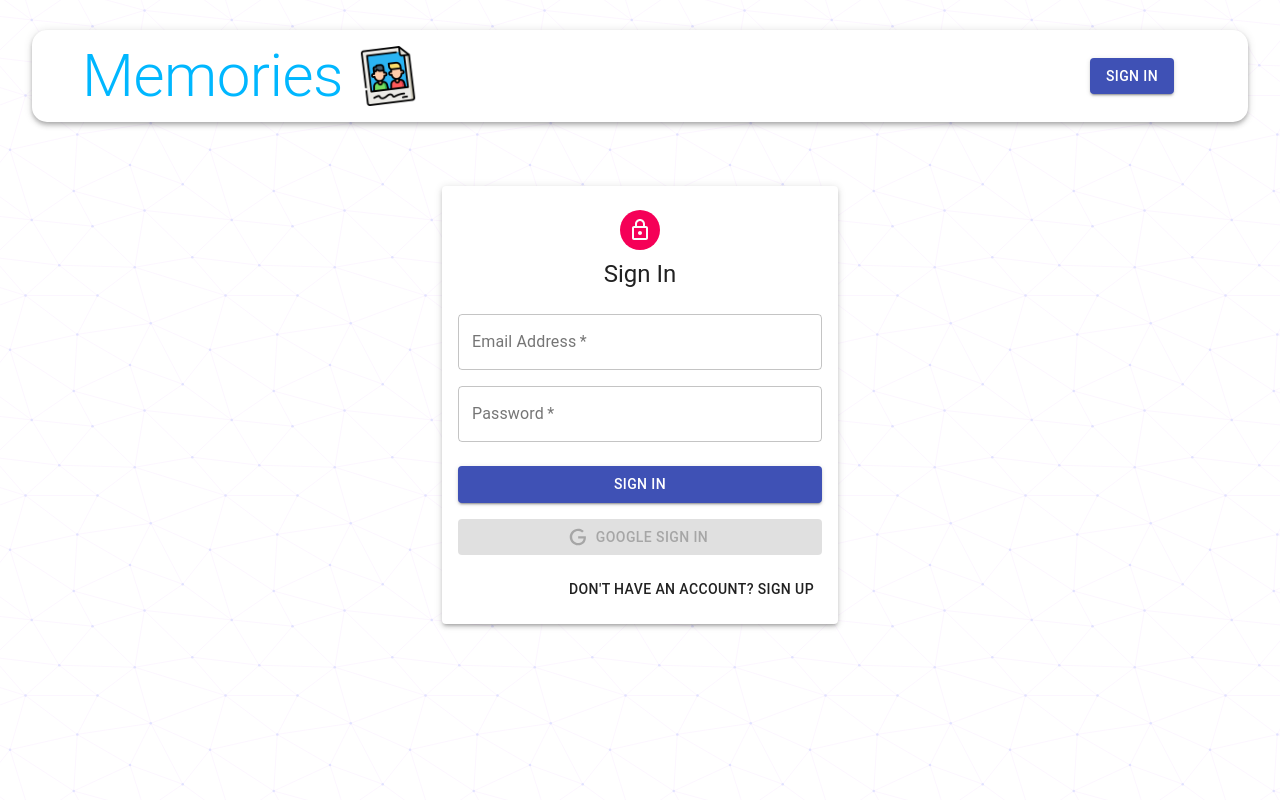
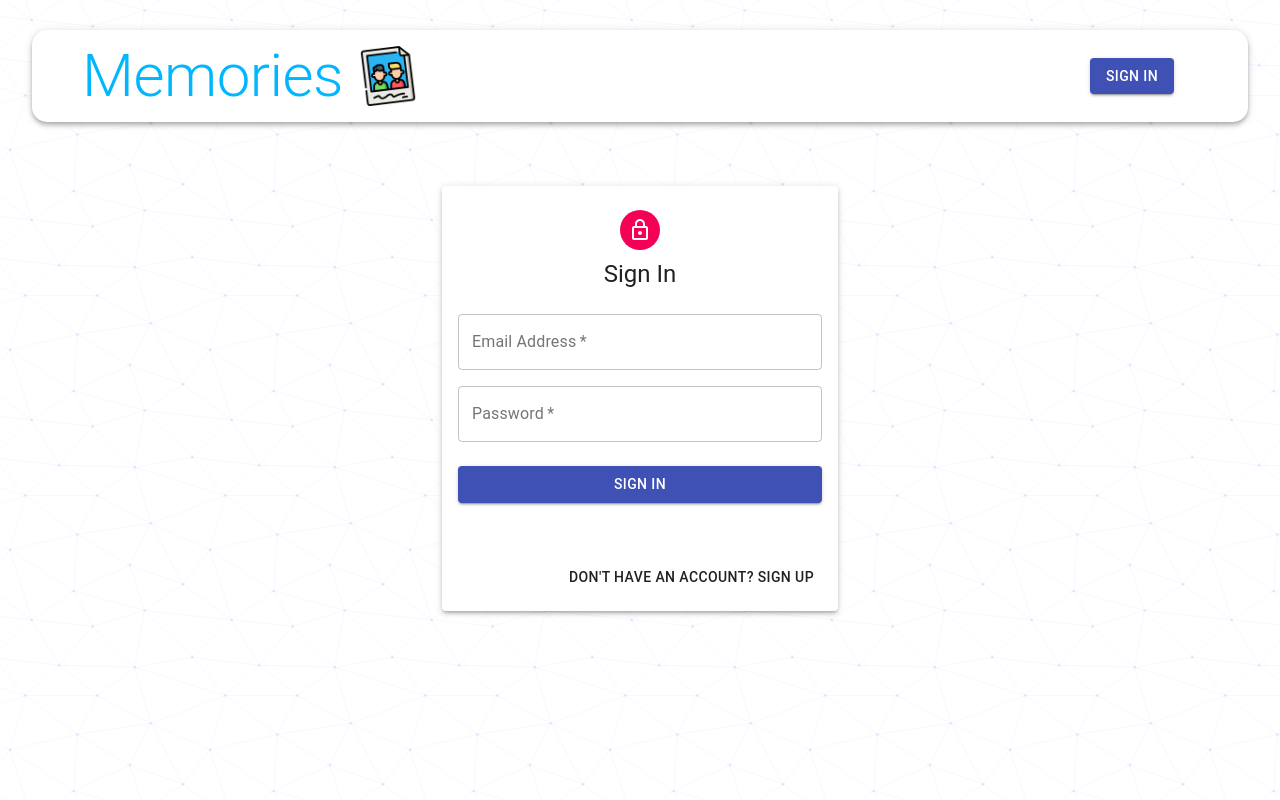
Before and after one commit to mFaYizp/socialApp, a React (Create React App) app in the folder client/: page /auth in a window 1280 px wide. Built offline with nearby package versions, Linux system fonts and the light colour scheme.

Commit message:
google sign in success

```diff
--- a/client/package.json
+++ b/client/package.json
@@ -6,11 +6,13 @@
     "@material-ui/core": "^4.12.4",
     "@material-ui/icons": "^4.9.1",
     "@material-ui/lab": "^4.0.0-alpha.58",
+    "@react-oauth/google": "^0.11.1",
     "@reduxjs/toolkit": "^1.9.5",
     "@testing-library/jest-dom": "^4.2.4",
     "@testing-library/react": "^9.3.2",
     "@testing-library/user-event": "^7.1.2",
     "axios": "^0.19.2",
+    "dotenv": "^16.3.1",
     "jwt-decode": "^3.1.2",
     "material-ui-chip-input": "^1.1.0",
     "moment": "^2.27.0",
--- a/client/src/components/Auth/Auth.jsx
+++ b/client/src/components/Auth/Auth.jsx
@@ -8,15 +8,19 @@ import {
   Paper,
   Typography,
 } from "@material-ui/core";
-import { GoogleLogin } from "react-google-login";
+import { GoogleLogin } from "@react-oauth/google";
 import LockOutlinedIcon from "@material-ui/icons/LockOutlined";
 import Input from "./Input";
-import Icon from "./Icon";
+import { useDispatch } from "react-redux";
+import {AUTH} from "../../constants/actionTypes"
+import {useHistory} from "react-router-dom"
 
 const Auth = () => {
   const classes = useStyles();
   const [showPassword, setShowPassword] = useState(false);
   const [isSignup, setIsSignup] = useState(false);
+  const dispatch = useDispatch();
+  const history = useHistory()
 
   const handleSubmit = () => {};
   const handleChange = () => {};
@@ -26,8 +30,12 @@ const Auth = () => {
     setIsSignup((prevIsSignup) => !prevIsSignup);
     handleShowPassword(false);
   };
-  const googleSuccess = async (res) => {
-    console.log(res);
+  const googleSuccess = async ({credential}) =>{
+console.log(credential);
+    try {
+      dispatch({ type: AUTH, payload: credential });
+
+    } catch (error) {}
   };
   const googleFailure = (error) => {
     console.log(error);
@@ -91,22 +99,9 @@ const Auth = () => {
             {isSignup ? "Sign Up" : "Sign In"}
           </Button>
           <GoogleLogin
-            clientId="890604501444-pte5o98ugts067k3o5evfpgp5l347108.apps.googleusercontent.com"
-            render={(renderProp) => (
-              <Button
-                className={classes.googleButton}
-                color="primary"
-                fullWidth
-                onClick={renderProp.onClick}
-                disabled={renderProp.disabled}
-                startIcon={<Icon />}
-                variant="contained"
-              >
-                Google Sign In
-              </Button>
-            )}
             onSuccess={googleSuccess}
             onFailure={googleFailure}
+            useOneTap
           />
           <Grid container justifyContent="flex-end">
             <Grid item>
--- a/client/src/components/Auth/Icon.jsx
+++ /dev/null
@@ -1,14 +0,0 @@
-import React from "react";
-
-const Icon = () => {
-  return (
-    <svg style={{ width: "20px", height: "20px" }} viewBox="0 0 24 24">
-      <path
-        fill="currentColor"
-        d="M21.35,11.1H12.18V13.83H18.69C18.36,17.64 15.19,19.27 12.19,19.27C8.36,19.27 5,16.25 5,12C5,7.9 8.2,4.73 12.2,4.73C15.29,4.73 17.1,6.7 17.1,6.7L19,4.72C19,4.72 16.56,2 12.1,2C6.42,2 2.03,6.8 2.03,12C2.03,17.05 6.16,22 12.25,22C17.6,22 21.5,18.33 21.5,12.91C21.5,11.76 21.35,11.1 21.35,11.1V11.1Z"
-      />
-    </svg>
-  );
-};
-
-export default Icon;
--- a/client/src/components/Auth/Input.jsx
+++ b/client/src/components/Auth/Input.jsx
@@ -33,7 +33,9 @@ const Input = ({
                     </IconButton>
                   </InputAdornment>
                 ),
-              }}
+              }
+
+        }
       />
     </Grid>
   );
--- a/client/src/constants/actionTypes.js
+++ b/client/src/constants/actionTypes.js
@@ -3,3 +3,6 @@ export const CREATE = "CREATE"
 export const UPDATE = "UPDATE"
 export const DELETE = "DELETE"
 export const LIKE = "LIKE"
+
+export const AUTH = "AUTH"
+export const LOGOUT = "LOGOUT"
--- a/client/src/index.js
+++ b/client/src/index.js
@@ -4,15 +4,20 @@ import App from "./App";
 import { Provider } from "react-redux";
 import { createStore, applyMiddleware, compose } from "redux";
 import thunk from "redux-thunk";
+import dotenv from "dotenv";
 
 import reducers from "./reducers";
 import "./index.css";
+import { GoogleOAuthProvider } from "@react-oauth/google";
 
+dotenv.config();
 const store = createStore(reducers, compose(applyMiddleware(thunk)));
 
 ReactDOM.render(
-  <Provider store={store}>
-    <App />
-  </Provider>,
+  <GoogleOAuthProvider clientId="890604501444-pte5o98ugts067k3o5evfpgp5l347108.apps.googleusercontent.com">
+    <Provider store={store}>
+      <App />
+    </Provider>
+  </GoogleOAuthProvider>,
   document.getElementById("root")
 );
--- /dev/null
+++ b/client/src/reducers/auth.js
@@ -0,0 +1,13 @@
+import { AUTH } from "../constants/actionTypes";
+
+const authReducer = (state={authData:null}, action) => {
+  switch (action.type) {
+    case AUTH:
+        console.log(action?.data);
+      return state
+
+    default:
+      return state
+  }
+};
+export default authReducer;
--- a/client/src/reducers/index.js
+++ b/client/src/reducers/index.js
@@ -1,4 +1,5 @@
 import { combineReducers } from "redux";
 import posts from "./posts";
+import auth from "./auth";
 
-export default combineReducers({ posts });
+export default combineReducers({ posts, auth });
```
Also changed, not shown: 2 other files (tests, documents, lock files or other folders).
